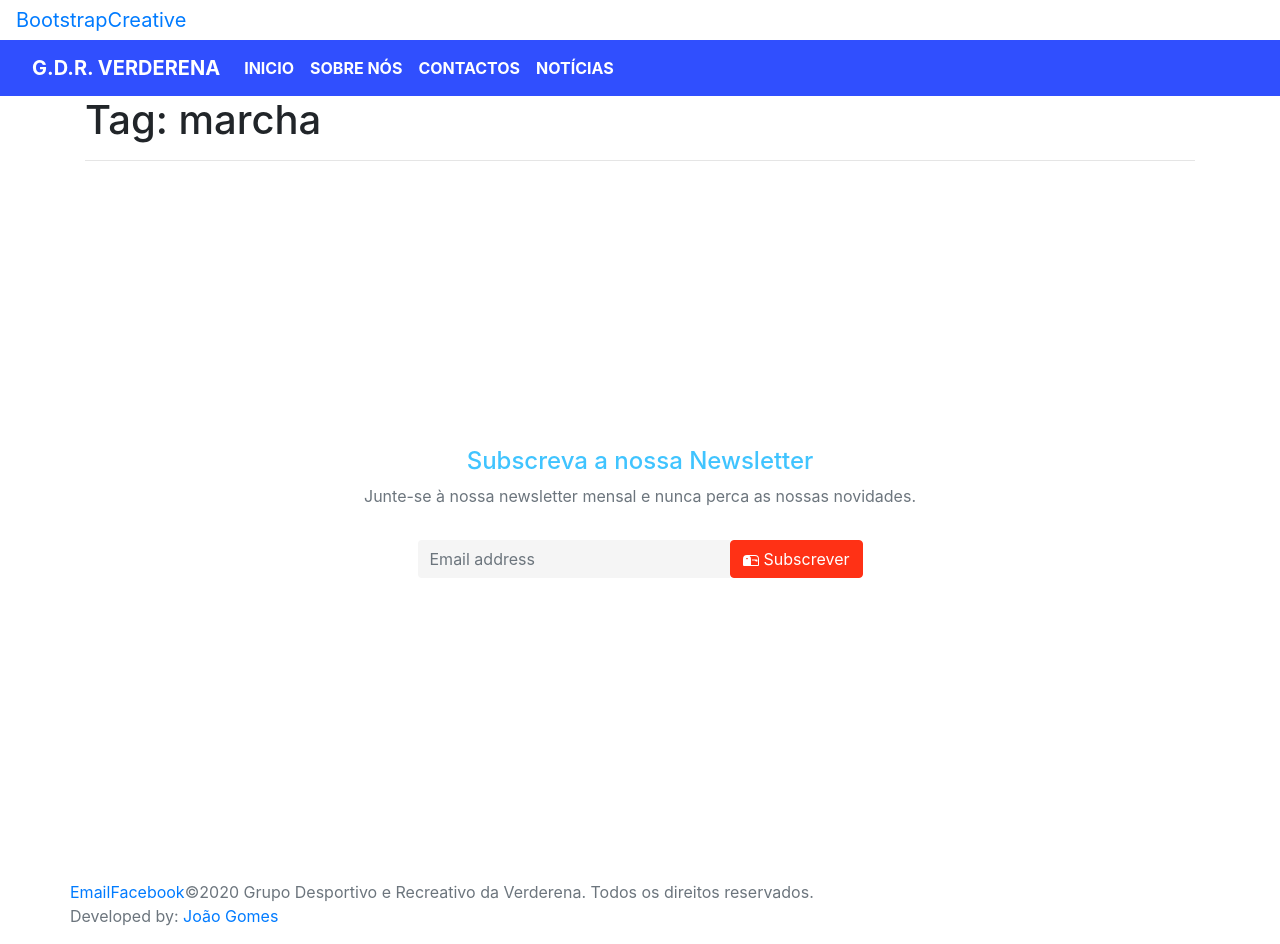
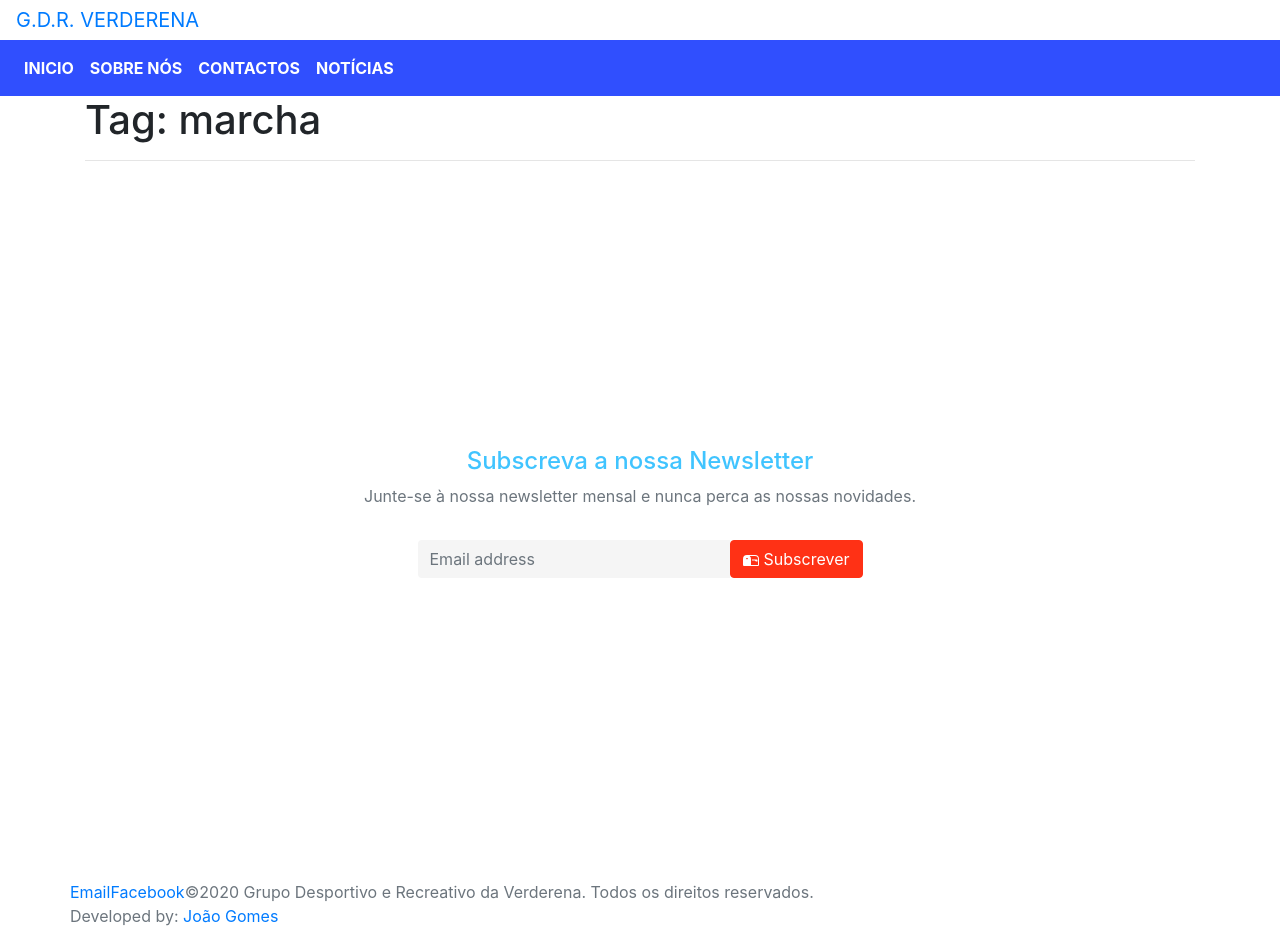
Before and after one commit to GDR-Verderena/gdr-verderena.github.io, a Jekyll site: the page built from tag/marcha.md, in a window 1280 px wide. Built offline with Jekyll 4.4.1, drawn with Linux system fonts in a browser that asks for light colours.

Commit message:
Update navbar.html

```diff
--- a/_includes/navbar.html
+++ b/_includes/navbar.html
@@ -1,15 +1,15 @@
-  <a class="navbar-brand ml-3" href="#">
-    <span class="">BootstrapCreative </span>
+  <a class="navbar-brand ml-3" href="/">
+    <span class="">G.D.R. VERDERENA </span>
   </a>
 
 
 <nav class="navbar navbar-expand-lg   navbar-custom  font-weight-bold navbar-dark">
-    <a aria-label="navbar" class="navbar-brand" href="/">
+    <!-- <a aria-label="navbar" class="navbar-brand" href="/">
 
-      <!--<img src="{{ url }}/assets/img/logo.jpg" width="37.5" height="60" class="d-inline-block align-top" alt="" draggable="false"> -->
+     <img src="{{ url }}/assets/img/logo.jpg" width="37.5" height="60" class="d-inline-block align-top" alt="" draggable="false">
 
     </a>
-    <a class="navbar-brand " href="/"> G.D.R. VERDERENA </a>
+    <a class="navbar-brand " href="/"> G.D.R. VERDERENA </a> -->
     <button class="navbar-toggler  " type="button" data-toggle="collapse" data-target="#navbarTogglerDemo02"
       aria-controls="navbarTogglerDemo02" aria-expanded="false" aria-label="Toggle navigation">
       <span class="navbar-toggler-icon ">
```
